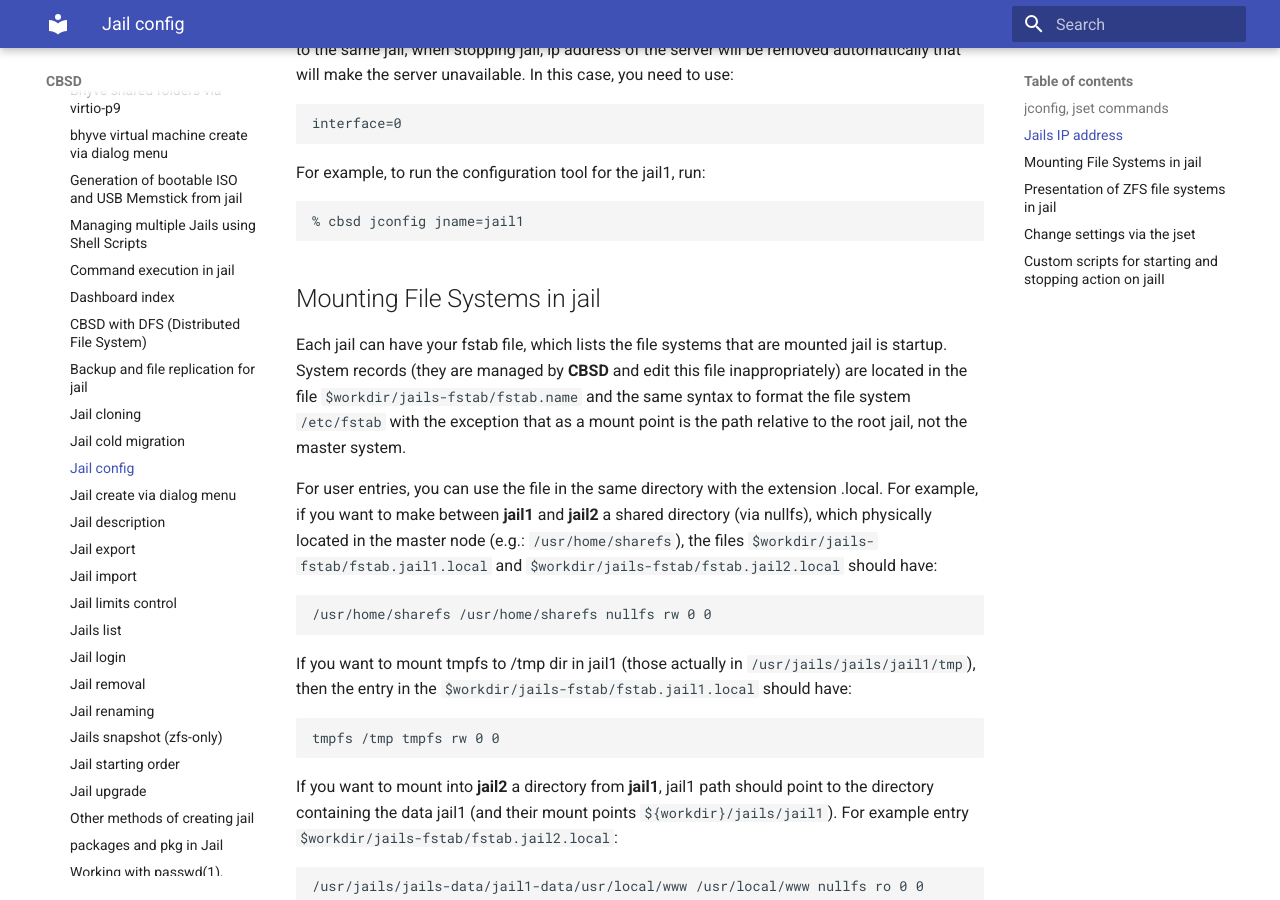
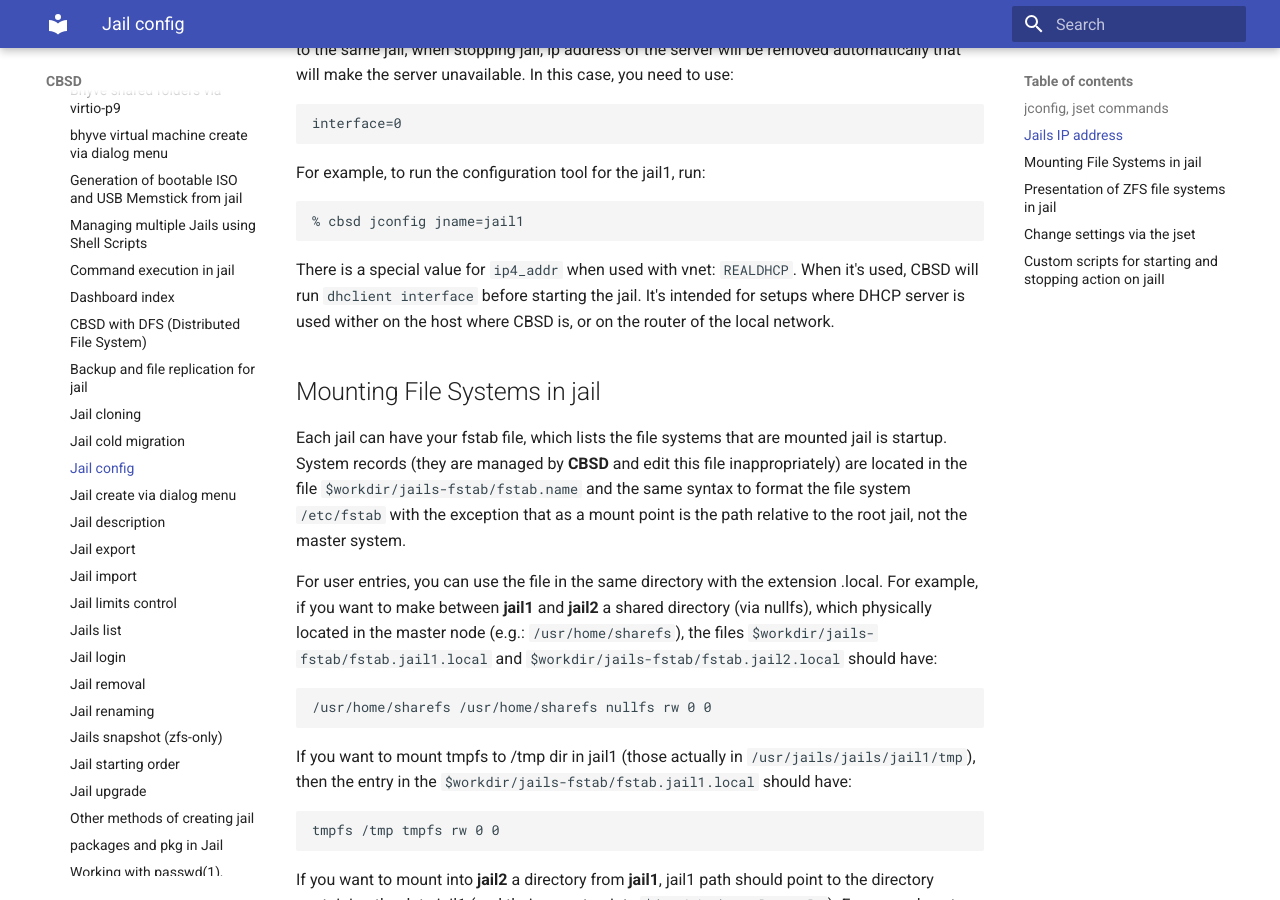
Before and after one commit to cbsd/cbsd.io, an MkDocs documentation site: the page built from docs/cbsd/tutorials/jail-config.md, in a window 1280 px wide and 900 px high, scrolled down 1104 px. Built offline with MkDocs 1.6.1 and Material for MkDocs 9.7.7, drawn with Linux system fonts in a browser that asks for light colours.

Commit message:
Add REALDHCP description

````diff
--- a/docs/cbsd/tutorials/jail-config.md
+++ b/docs/cbsd/tutorials/jail-config.md
@@ -43,6 +43,7 @@ For example, to run the configuration tool for the jail1, run:
 ```
 % cbsd jconfig jname=jail1
 ```
+There is a special value for `ip4_addr` when used with vnet: `REALDHCP`. When it's used, CBSD will run `dhclient interface` before starting the jail. It's intended for setups where DHCP server is used wither on the host where CBSD is, or on the router of the local network.
 
 ## Mounting File Systems in jail
 
````
